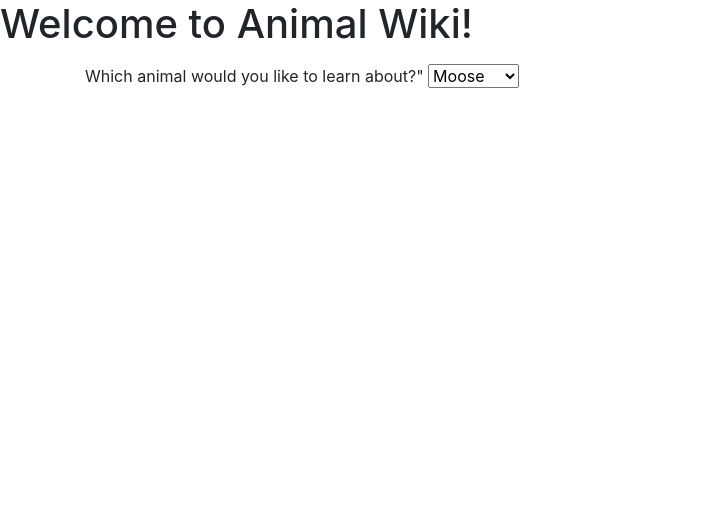
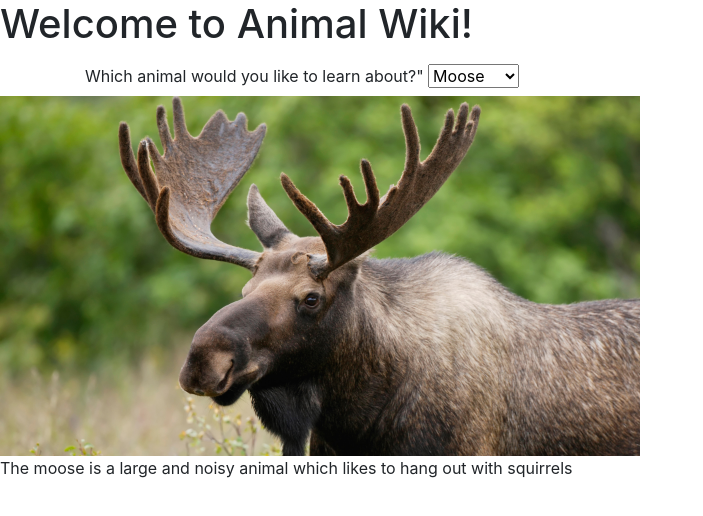
Before and after one commit to KarlStarkweather/branching-practice, a plain HTML site: page index.html in a window 1280 px wide. Shown: the whole page, without its empty margins (0-703 px from the left). Drawn offline with Linux system fonts and the light colour scheme.

Commit message:
add first image and text (for Moose)

```diff
--- a/css/styles.css
+++ b/css/styles.css
@@ -0,0 +1,3 @@
+img {
+  width: 50%;
+}
--- a/index.html
+++ b/index.html
@@ -19,6 +19,10 @@
       <option>Turkey</option>
       <option>Aardvark</option>
     </select>
+  </div>
+  <div id="Moose">
+    <img src="img/moose.jpg" alt="">
+    <p>The moose is a large and noisy animal which likes to hang out with squirrels</p>
 
   </div>
 </body>
```
Also changed, not shown: img/moose.jpg (added).
